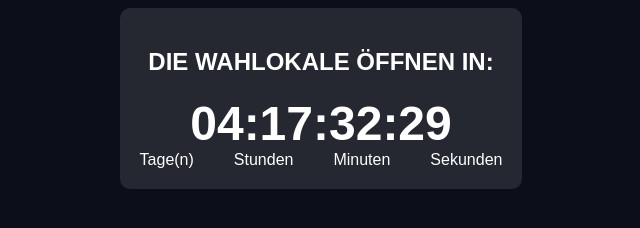
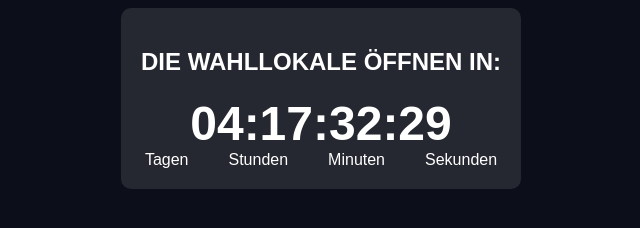
Before and after one commit to kfman/countdown, a plain HTML site: page index.html in a window 1280 px wide. Shown: the whole page, without its empty margins (319-959 px from the left). Drawn offline with Linux system fonts and the light colour scheme.

Commit message:
Update index.html

```diff
--- a/index.html
+++ b/index.html
@@ -35,10 +35,10 @@
 </head>
 <body>
     <div class="container">
-        <h2>DIE WAHLOKALE ÖFFNEN IN:</h2>
+        <h2>DIE WAHLLOKALE ÖFFNEN IN:</h2>
         <div class="countdown" id="countdown">00:00:00:00</div>
         <div class="labels">
-            <span>Tage(n)</span>
+            <span>Tagen</span>
             <span>Stunden</span>
             <span>Minuten</span>
             <span>Sekunden</span>
```
